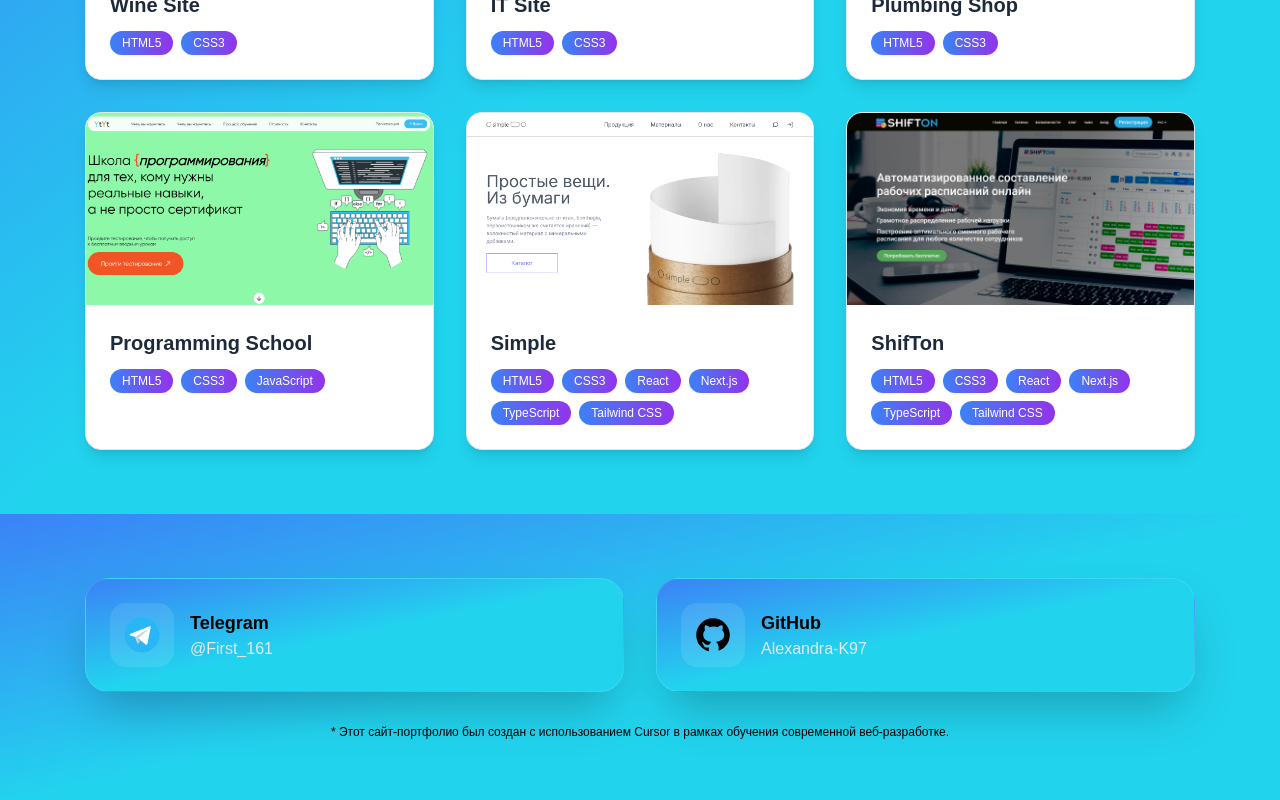
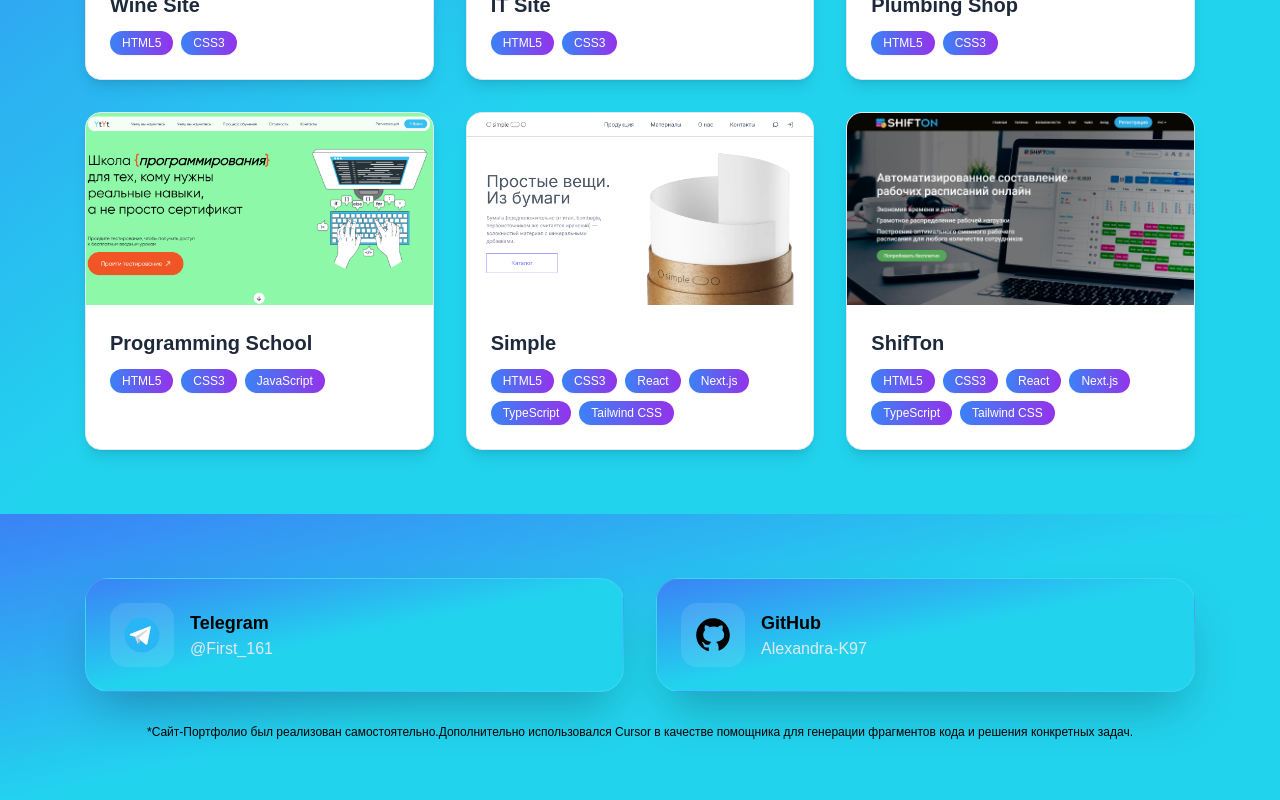
Before and after one commit to Alexandra-K97/website, a Next.js app: page / in a window 1280 px wide. Shown: the part 2646-3446 px from the top of the page. Built offline with nearby package versions, Linux system fonts and the light colour scheme.

Commit message:
Update Contacts

```diff
--- a/components/Contacts/index.tsx
+++ b/components/Contacts/index.tsx
@@ -57,8 +57,9 @@ const Contacts: React.FC<Props> = ({ id }) => {
         ))}
       </div>
       <p className="text-xs pt-8 text-center">
-        * Этот сайт-портфолио был создан с использованием Cursor в рамках
-        обучения современной веб-разработке.
+        *Сайт-Портфолио был реализован самостоятельно.Дополнительно
+        использовался Cursor в качестве помощника для генерации фрагментов кода
+        и решения конкретных задач.
       </p>
     </div>
   );
```
